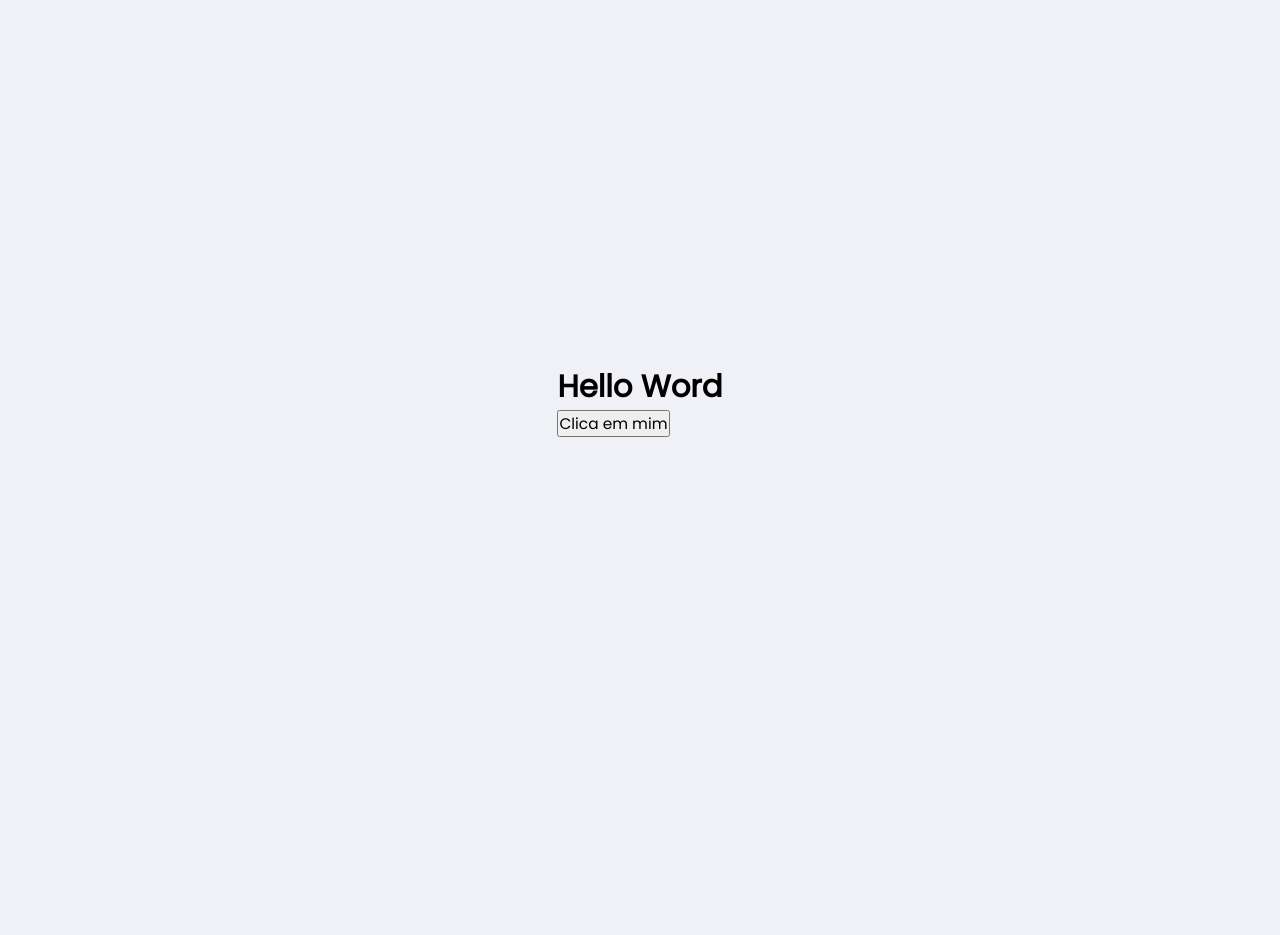
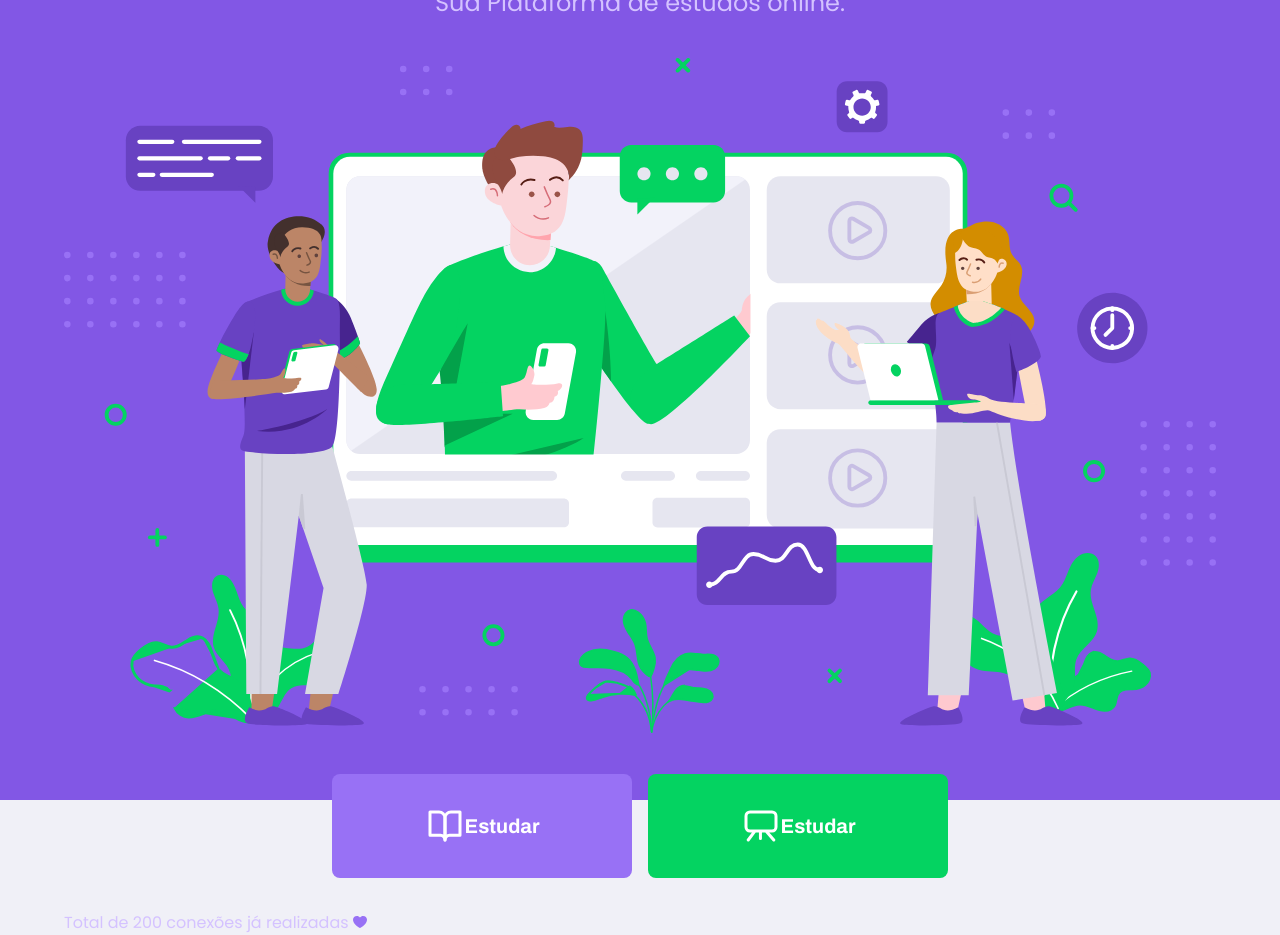
Before and after one commit to PabloMarcondesGS/nlw2, a React (Create React App) app: page / in a window 1280 px wide. Before the commit the page ends 800 px from the top, so only its background shows below. Built offline with nearby package versions, Linux system fonts and the light colour scheme.

Commit message:
adicionando itens do css

```diff
--- a/src/App.tsx
+++ b/src/App.tsx
@@ -1,15 +1,12 @@
 import React from 'react';
+import Landing from './pages/Landing';
 import './assets/styles/global.css';
+
+
 
 function App() {
   return (
-    <div className="App">
-      <h1>Hello Word</h1>
-
-      <button type="button">
-        Clica em mim
-      </button>
-    </div>
+    <Landing />
   );
 }
 
--- a/src/assets/styles/global.css
+++ b/src/assets/styles/global.css
@@ -44,3 +44,15 @@
 body,input,button,textarea{
     font: 500 1.6rem Poppins;
 }
+
+.container{
+    width: 90vw;
+    max-width: 700;
+}
+
+@media (min-width: 700px){
+    :root{
+        font-size: 62.5%;
+    }
+
+}
--- /dev/null
+++ b/src/pages/Landing/index.tsx
@@ -0,0 +1,47 @@
+import React from 'react';
+
+//Nao e possivel importar diretamente no src da div
+//Precisa importar a imagem antes desta forma
+import logoImg from '../../assets/images/logo.svg';
+import landingImg from '../../assets/images/landing.svg';
+import studyIcon from '../../assets/images/icons/study.svg';
+import giveClassesIcon from '../../assets/images/icons/give-classes.svg';
+import purpleHeartIcon from '../../assets/images/icons/purple-heart.svg';
+
+import './styles.css';
+
+function Landing(){
+    return(
+        <div id="page-landing">
+            <div id="page-landing-content" className="container">
+                <div className="logo-container">
+                    <img src={logoImg} alt="Proffy"/>
+                    <h2>Sua Plataforma de estudos online.</h2>
+                </div>
+                <img
+                 src={landingImg}
+                 alt="Plataforma de estudos"
+                 className="hero-image"
+                />
+
+                <div className="buttons-container">
+                    <a href="" className="study">
+                        <img src={studyIcon} alt="Estudar" />
+                        Estudar
+                    </a>
+
+                    <a href="" className="give-classes">
+                        <img src={giveClassesIcon} alt="Estudar" />
+                        Estudar
+                    </a>
+                </div>
+
+                <span className="total-connections">
+                    Total de 200 conexões já realizadas <img src={purpleHeartIcon} alt="Coração roxo" />
+                </span>
+            </div>
+        </div>
+    )
+}
+
+export default Landing;
--- /dev/null
+++ b/src/pages/Landing/styles.css
@@ -0,0 +1,74 @@
+#page-landing{
+    width: 100vw;
+    height: 100vh;
+
+    display: flex;
+    justify-content: center;
+    align-items: center;
+
+    color: var(--color-text-in-primary);
+    background: var(--color-primary);
+}
+
+.logo-container img{
+    height: 10rem;
+}
+
+.hero-image{
+    width: 100%;
+}
+
+.logo-container{
+    text-align: center;
+    margin-bottom: 3.2rem;
+}
+
+.logo-container h2{
+    font-weight: 500;
+    font-size: 2.4rem;
+    line-height: 4.6rem;
+    margin-top: 0.8rem;
+}
+
+.buttons-container{
+    display: flex;
+    justify-content: center;
+    margin: 3.2rem 0;
+}
+
+.buttons-container a{
+    width: 30rem;
+    height: 10.4rem;
+    border-radius: 0.8rem;
+    font: 700 2.0rem Archivo;
+    display: flex;
+    align-items: center;
+    justify-content: center;
+    text-decoration: none;
+    color: var(--color-button-text);
+    transition: background-color 0.2s;
+}
+
+.buttons-container a:first-child{
+    margin-right: 1.6rem;
+}
+
+.buttons-container a img{
+    width: 4rem;
+}
+
+.buttons-container a.study{
+    background: var(--color-primary-lighter);
+}
+
+.buttons-container a.give-classes{
+    background: var(--color-secundary);
+}
+
+.buttons-container a.study:hover{
+    background: var(--color-primary-light);
+}
+
+.buttons-container a.give-classes:hover{
+    background: var(--color-secundary-dark);
+}
```
